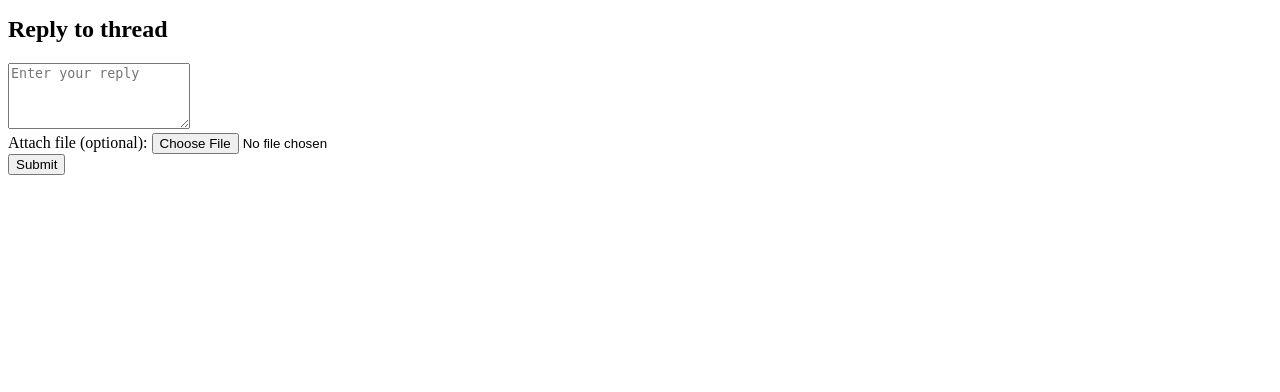
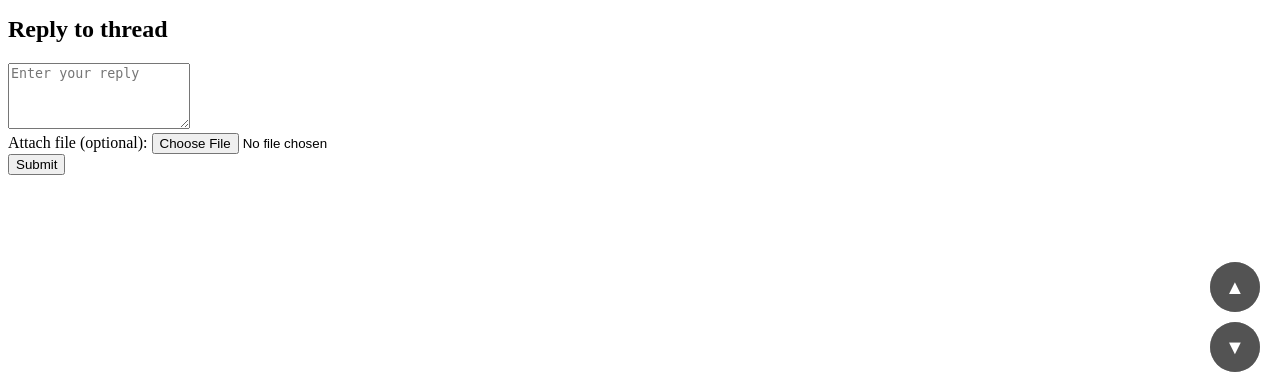
Before and after one commit to Moronlll/Nebula, a PHP site: page /thread.php?id=1 in a window 1280 px wide. Shown: the part 408-800 px from the top of the page. Run offline with PHP 8.4, Linux system fonts and the light colour scheme; tables that the repository leaves empty hold one stand-in row (values such as "Sample post"); data that the repository does not hold is empty.

Commit message:
announcement version:1.2
1.added quotation
2.added scroll button

```diff
--- a/board.php
+++ b/board.php
@@ -154,8 +154,8 @@ if ($_SERVER["REQUEST_METHOD"] == "POST" && isset($_POST['content'])) {
 <body>
     <!-- Link back to board list -->
     <a href="index.php">Back to boards list</a>
+
     <!-- Page header with board title -->
-
     <!--<?php if ($board_image): ?>
         <div class="board-image" style="margin-bottom:20px;">
             <img src="<?php echo htmlspecialchars($board_image); ?>" alt="Board image <?php echo htmlspecialchars($board_title); ?>" style="max-width:100%; height:auto;"><br><br>
--- a/css/thread.css
+++ b/css/thread.css
@@ -66,3 +66,44 @@ Example:
 This rule applies only when the screen width is 600px or less.
 
 */
+
+/* This is for quoting. */
+.quote {
+    color: #d00;
+    font-weight: bold;
+    text-decoration: none;
+}
+
+.quote:hover {
+    text-decoration: underline;
+}
+
+
+/* scroll button. */
+.scroll-buttons {
+    position: fixed;
+    bottom: 20px;
+    right: 20px;
+    display: flex;
+    flex-direction: column;
+    gap: 10px;
+    z-index: 9999;
+}
+
+.scroll-buttons button {
+    width: 50px;
+    height: 50px;
+    font-size: 20px;
+    border: none;
+    border-radius: 50%;
+    background-color: #444;
+    color: #fff;
+    cursor: pointer;
+    opacity: 0.7;
+    transition: opacity 0.3s, transform 0.2s;
+}
+
+.scroll-buttons button:hover {
+    opacity: 1;
+    transform: scale(1.1);
+}
--- a/index.php
+++ b/index.php
@@ -1,4 +1,4 @@
-<!-- Nebula Version: 1.1-->
+<!-- Nebula Version: 1.2-->
 <!-- Creator:Moronlll-->
 
 <!--
--- /dev/null
+++ b/scripts/scroll.js
@@ -0,0 +1,10 @@
+//script of "scroll button" function
+
+
+function scrollToTop() {
+    window.scrollTo({ top: 0, behavior: 'smooth' });
+}
+
+function scrollToBottom() {
+    window.scrollTo({ top: document.body.scrollHeight, behavior: 'smooth' });
+}
--- a/thread.php
+++ b/thread.php
@@ -82,13 +82,19 @@ foreach ($posts as $post) {
 
 // Recursive function to display posts with nested replies
 function displayReplies($post, $replies, $op_ip_address) {
-    echo "<li>";
+    echo "<li id='post-{$post['id']}'>";
 
     // Show id and date
     echo "id: <strong>" . htmlspecialchars($post['id']) . "</strong> | Date: " . htmlspecialchars($post['created_at']) . "<br>";
 
-    // Content with safe output and line breaks
-    echo nl2br(htmlspecialchars($post['content'])) . "<br>";
+    $text = htmlspecialchars($post['content']);
+    $text = preg_replace(
+    '/&gt;&gt;(\d+)/',
+    '<a class="quote" href="#post-$1">&gt;&gt;$1</a>',
+    $text
+    );
+    echo nl2br($text) . "<br>";
+
 
     // OP mark if IP matches
     if ($post['ip_address'] == $op_ip_address) {
@@ -148,9 +154,16 @@ function displayReplies($post, $replies, $op_ip_address) {
     <meta charset="UTF-8">
     <link rel="icon" href="data/icon.png" type="image/x-icon"> <!-- Set icon -->
     <link rel="stylesheet" href="css/thread.css"> <!-- Connect CSS -->
+    <script src="scripts/scroll.js"></script> <!-- Connect JS -->
     <title><?php echo htmlspecialchars($thread['title']); ?> - Thread</title>
 </head>
 <body>
+
+    <!-- scroll function-->
+    <div class="scroll-buttons">
+        <button onclick="scrollToTop()" title="Up">▲</button>
+        <button onclick="scrollToBottom()" title="Down">▼</button>
+    </div>
     <a href="board.php?board=<?php echo htmlspecialchars($board); ?>">Back to board</a>
     <h1><?php echo htmlspecialchars($thread['title']); ?> <small>(id: <?php echo $thread['id']; ?>)</small></h1>
 
@@ -199,5 +212,12 @@ function displayReplies($post, $replies, $op_ip_address) {
         <input type="file" name="file" accept="image/*,video/*,audio/*,application/*"><br>
         <button type="submit">Submit</button>
     </form>
+
+    <!-- scroll function-->
+    <div class="scroll-buttons">
+        <button onclick="scrollToTop()" title="Up">▲</button>
+        <button onclick="scrollToBottom()" title="Down">▼</button>
+    </div>
+
 </body>
 </html>
```
